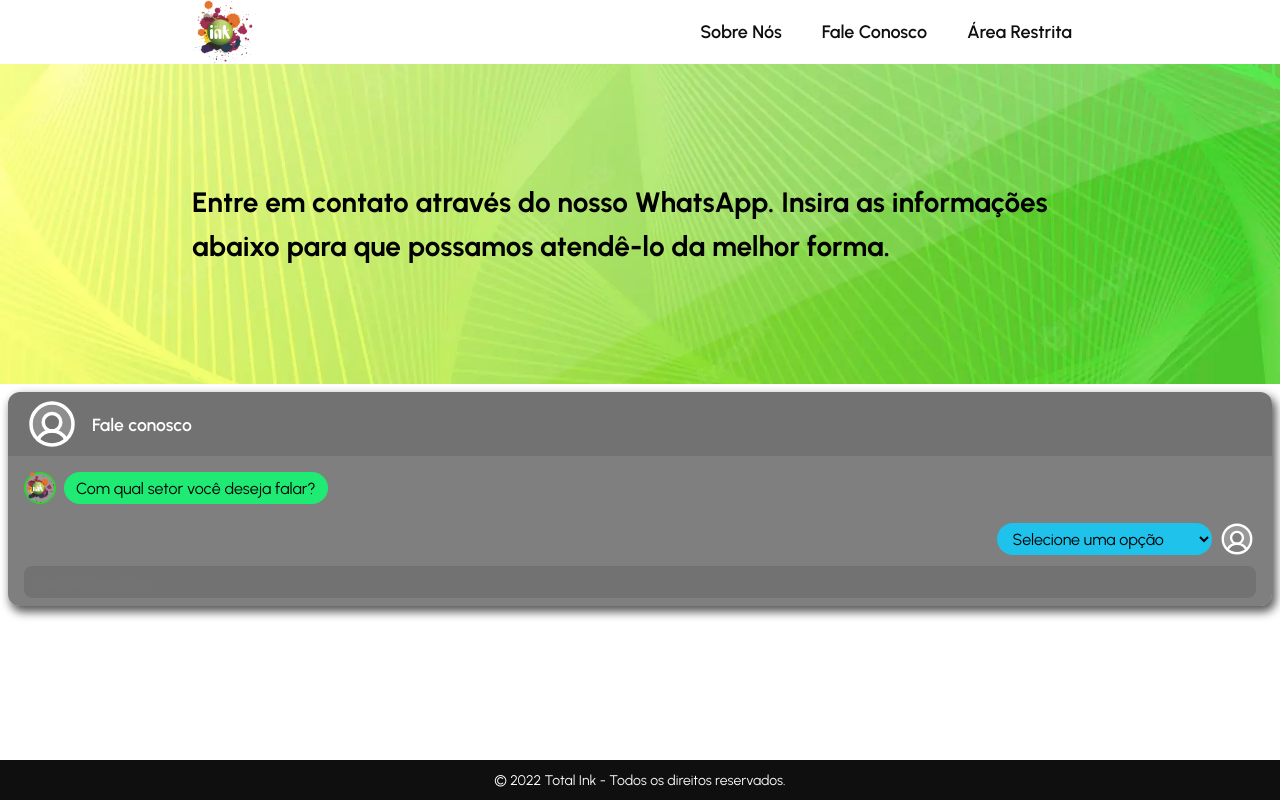
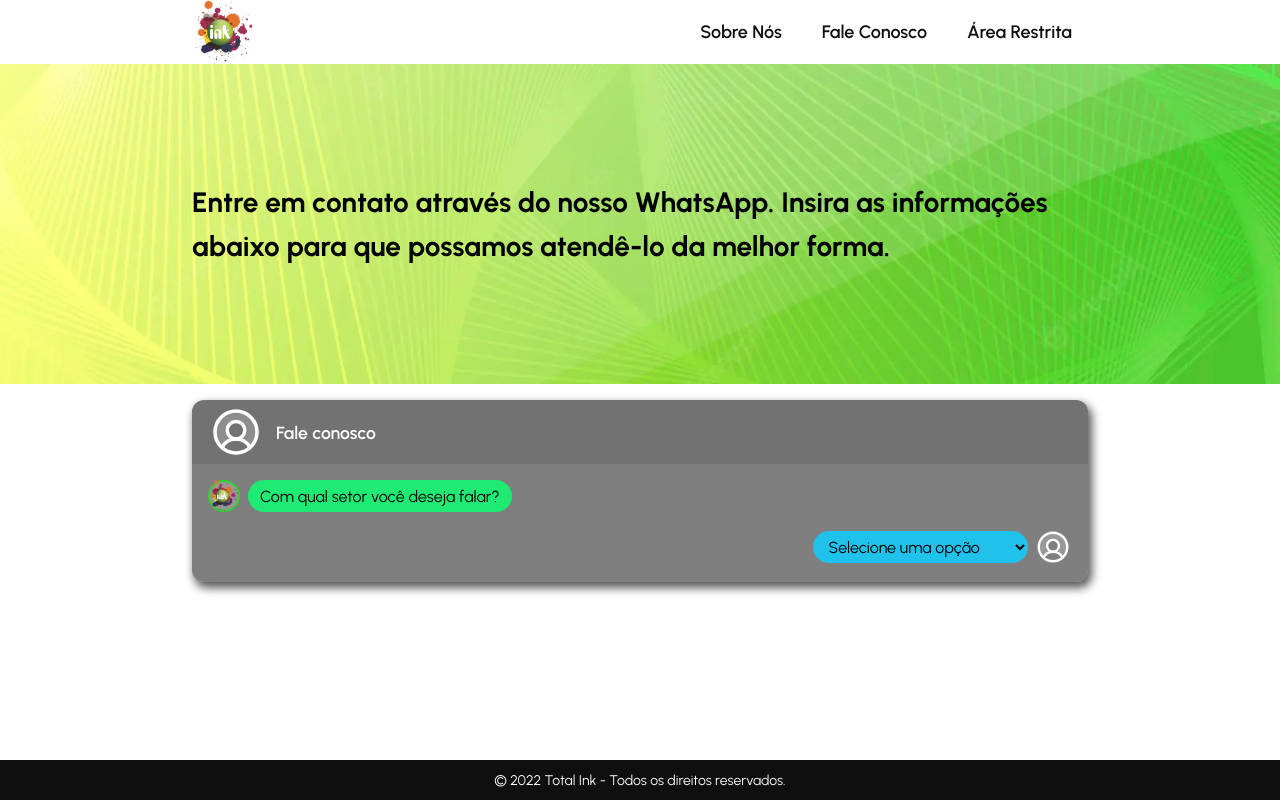
Before and after one commit to diegonacif/totalink-page, a React (Vite) app: page /contact in a window 1280 px wide. Built offline with nearby package versions, Linux system fonts and the light colour scheme; a web font is replaced by a local one.

Commit message:
feat: chat 'pedido de toners' conditional rendering

```diff
--- a/src/components/Chat/Chat.jsx
+++ b/src/components/Chat/Chat.jsx
@@ -99,6 +99,7 @@ export const Chat = () => {
 
   return (
     <div className="chat-container">
+      <div className="chat-bg">
         <div className="header">
           <UserCircle size={56} color="#ffffff" weight="duotone" />
           <span className="">Fale conosco</span>
@@ -233,8 +234,9 @@ export const Chat = () => {
             undefined
           }
         </main>
-      <div className="footer">
+        {/* <div className="footer">
           <input type="text" placeholder="Insira sua mensagem" />
+        </div> */}
       </div>
     </div>
   )
--- a/src/components/Chat/_Chat.scss
+++ b/src/components/Chat/_Chat.scss
@@ -1,7 +1,11 @@
 .chat-container {
+  @include responsive-padding;
+  margin-top: 1rem;
+
+  .chat-bg {
     display: flex;
     flex-direction: column;
-  margin: 0.5rem;
+    // margin: 0.5rem;
     background-color: rgba(0, 0, 0, 0.5);
     border-radius: 12px;
     overflow: hidden;
@@ -30,6 +34,10 @@
         font-size: 1.1rem;
         margin-left: 0.75rem;
       }
+    }
+
+    main {
+      padding-bottom: 1rem;
     }
 
     .chat-row {
@@ -92,7 +100,20 @@
     }
 
     .btn-continue {
-    background-color:rgba(0, 0, 0, 0.1);
+      display: flex;
+      justify-content: center;
+      align-items: center;
+      height: 1.75rem;
+      width: 6rem;
+      margin-top: 1.5rem;
+      background-color: rgba(0, 0, 0, 0.3);
+      border: 2px solid #e3f5ea;
+      // border: 0;
+      border-radius: 12px;
+
+      font-weight: 600;
+      color: #ffffff;
+
     }
 
     .footer {
@@ -112,3 +133,5 @@
       }
     }
   }
+
+}
--- a/src/css/App.css
+++ b/src/css/App.css
@@ -719,34 +719,55 @@
 }
 
 .chat-container {
+  padding: 0 1rem 0;
+  margin-top: 1rem;
+}
+@media only screen and (min-width: 600px) {
+  .chat-container {
+    padding: 0 4rem 0;
+  }
+}
+@media only screen and (min-width: 1024px) {
+  .chat-container {
+    padding: 0 6rem 0;
+  }
+}
+@media only screen and (min-width: 1280px) {
+  .chat-container {
+    padding: 0 calc(8rem + 5vw) 0;
+  }
+}
+.chat-container .chat-bg {
   display: flex;
   flex-direction: column;
-  margin: 0.5rem;
   background-color: rgba(0, 0, 0, 0.5);
   border-radius: 12px;
   overflow: hidden;
   box-shadow: 3px 5px 10px 1px rgba(0, 0, 0, 0.65);
 }
-.chat-container .header {
+.chat-container .chat-bg .header {
   display: flex;
   align-items: center;
   height: 4rem;
   padding: 0 1rem;
   background-color: rgba(0, 0, 0, 0.1);
 }
-.chat-container .header .avatar {
+.chat-container .chat-bg .header .avatar {
   height: 3rem;
   width: 3rem;
   border-radius: 50%;
   background-color: green;
 }
-.chat-container .header span {
+.chat-container .chat-bg .header span {
   color: white;
   font-weight: 600;
   font-size: 1.1rem;
   margin-left: 0.75rem;
 }
-.chat-container .chat-row {
+.chat-container .chat-bg main {
+  padding-bottom: 1rem;
+}
+.chat-container .chat-bg .chat-row {
   display: flex;
   align-items: center;
   padding: 0 1rem;
@@ -758,7 +779,7 @@
   height: fit-content;
   overflow: hidden;
 }
-.chat-container .chat-row span, .chat-container .chat-row select, .chat-container .chat-row input {
+.chat-container .chat-bg .chat-row span, .chat-container .chat-bg .chat-row select, .chat-container .chat-bg .chat-row input {
   display: flex;
   align-items: center;
   min-height: 2rem;
@@ -772,19 +793,19 @@
   border-radius: 16px;
   font-size: 1rem;
 }
-.chat-container .chat-row select {
+.chat-container .chat-bg .chat-row select {
   height: 2rem;
 }
-.chat-container .answer {
+.chat-container .chat-bg .answer {
   justify-content: flex-end;
 }
-.chat-container .answer span, .chat-container .answer select, .chat-container .answer input {
+.chat-container .chat-bg .answer span, .chat-container .chat-bg .answer select, .chat-container .chat-bg .answer input {
   background-color: #1fc2eb;
 }
-.chat-container .question {
+.chat-container .chat-bg .question {
   justify-content: flex-start;
 }
-.chat-container .question .question-avatar {
+.chat-container .chat-bg .question .question-avatar {
   display: flex;
   align-items: center;
   justify-content: center;
@@ -794,25 +815,35 @@
   background-color: rgba(255, 255, 255, 0.2);
   border: 2px solid rgba(36, 219, 36, 0.9);
 }
-.chat-container .question .question-avatar img {
+.chat-container .chat-bg .question .question-avatar img {
   width: 32px;
 }
-.chat-container .question span, .chat-container .question select, .chat-container .question input {
+.chat-container .chat-bg .question span, .chat-container .chat-bg .question select, .chat-container .chat-bg .question input {
   background-color: #1feb74;
   margin-left: 0.5rem;
   margin-right: 0;
 }
-.chat-container .btn-continue {
-  background-color: rgba(0, 0, 0, 0.1);
+.chat-container .chat-bg .btn-continue {
+  display: flex;
+  justify-content: center;
+  align-items: center;
+  height: 1.75rem;
+  width: 6rem;
+  margin-top: 1.5rem;
+  background-color: rgba(0, 0, 0, 0.3);
+  border: 2px solid #e3f5ea;
+  border-radius: 12px;
+  font-weight: 600;
+  color: #ffffff;
 }
-.chat-container .footer {
+.chat-container .chat-bg .footer {
   display: flex;
   align-items: center;
   justify-content: center;
   height: 3rem;
   padding: 0.5rem 1rem;
 }
-.chat-container .footer input {
+.chat-container .chat-bg .footer input {
   height: 100%;
   width: 100%;
   border: 0;
```
Also changed, not shown: 1 other file (tests, documents, lock files or other folders). Lines whose indentation alone changed are shown as unchanged.
